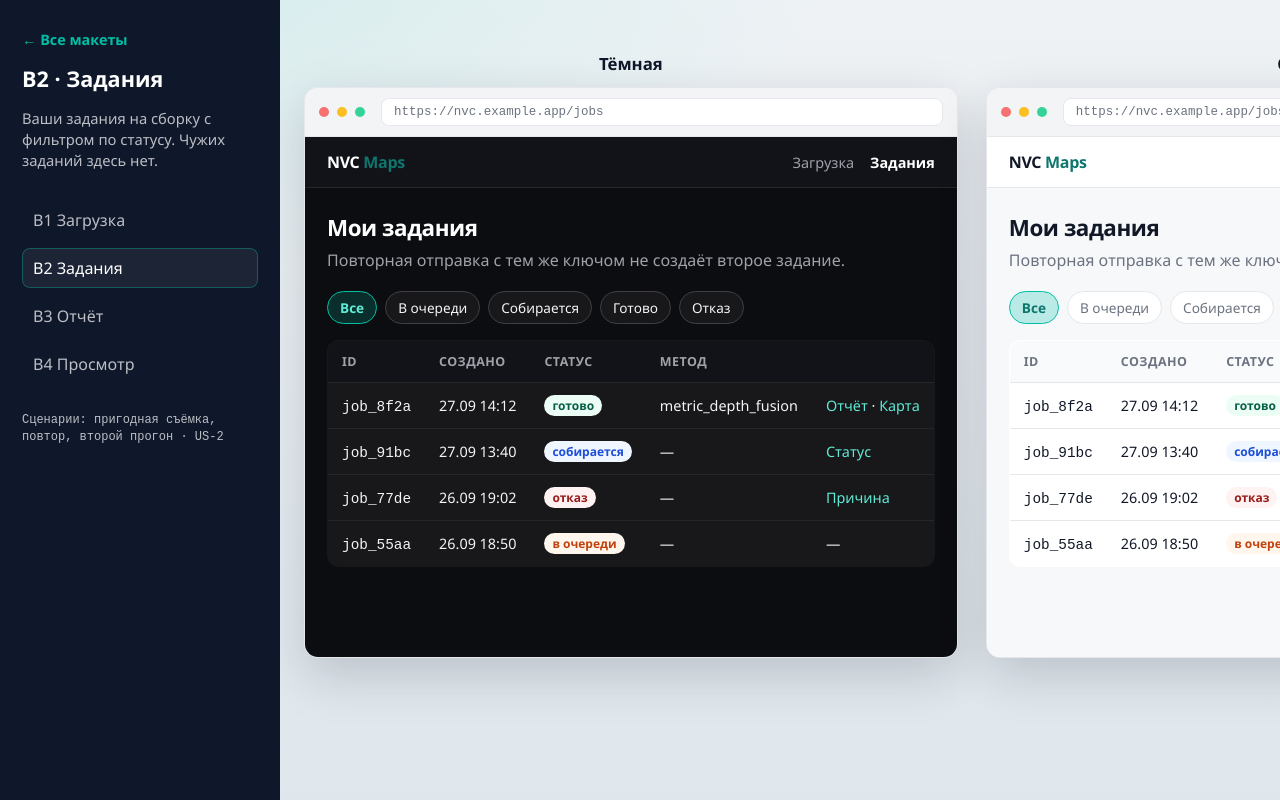
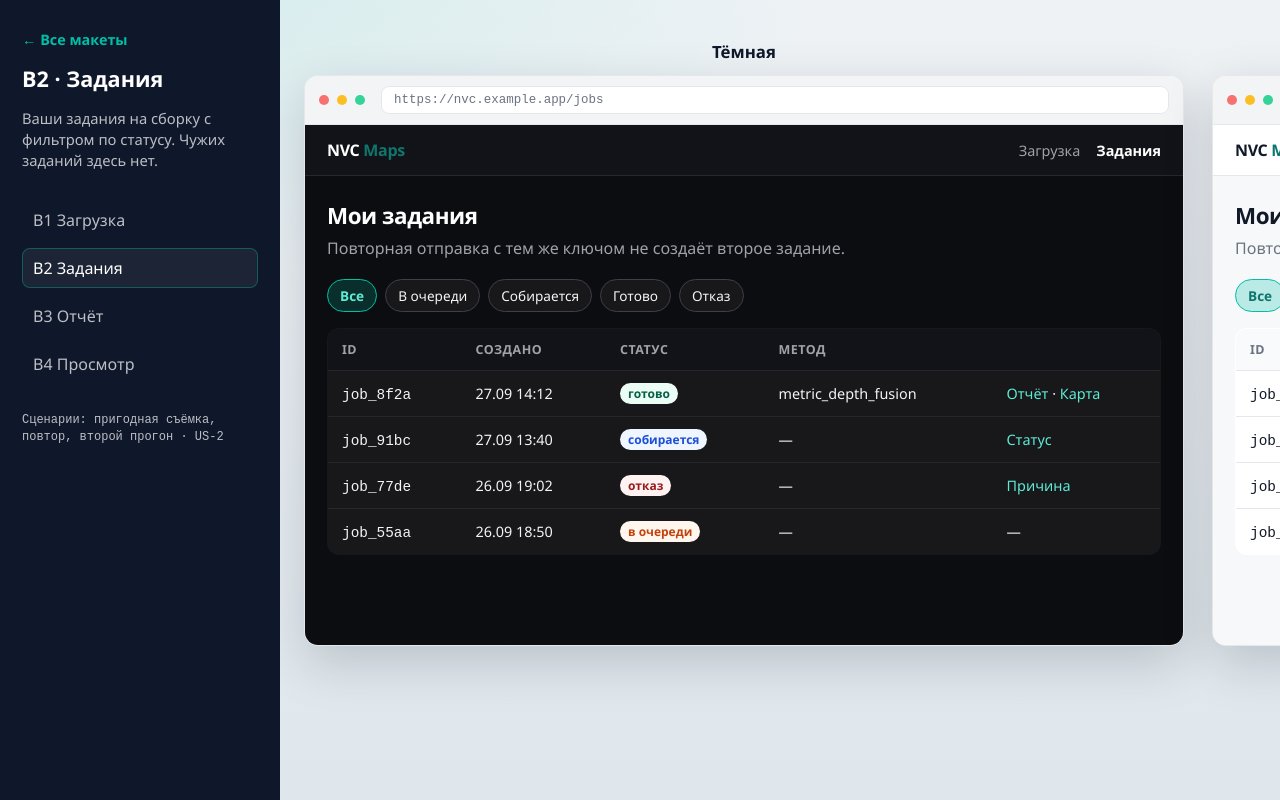
Before and after one commit to KalashnikovKV/nvc-business-analysis, a plain HTML site: page wireframes/b2-jobs.html in a window 1280 px wide. Drawn offline with Linux system fonts and the light colour scheme.

Commit message:
Keep the theme label above its browser window.

```diff
--- a/wireframes/b2-jobs.html
+++ b/wireframes/b2-jobs.html
@@ -4,7 +4,7 @@
   <meta charset="utf-8" />
   <meta name="viewport" content="width=device-width, initial-scale=1" />
   <title>B2 · Список заданий</title>
-  <link rel="stylesheet" href="wireframes.css?v=8" />
+  <link rel="stylesheet" href="wireframes.css?v=9" />
 </head>
 <body class="page">
   <aside class="side">
--- a/wireframes/wireframes.css
+++ b/wireframes/wireframes.css
@@ -87,8 +87,8 @@ button, input, select { font: inherit; }
   flex-direction: row; flex-wrap: nowrap; align-items: flex-start; justify-content: safe center;
   overflow-x: auto;
 }
-.theme-block { display: flex; flex-direction: column; align-items: center; gap: 12px; width: auto; flex: none; }
-.theme-label { margin: 12px 0 0; font-size: 1.05rem; font-weight: 700; color: #0f172a; }
+.theme-block { display: flex; flex-direction: column; align-items: center; gap: 12px; width: max-content; max-width: 100%; flex: none; }
+.theme-label { margin: 0; font-size: 1.05rem; font-weight: 700; color: #0f172a; text-align: center; }
 .pair { display: flex; flex-wrap: nowrap; justify-content: flex-start; gap: 28px; width: auto; }
 .shot { display: flex; flex-direction: column; align-items: center; gap: 10px; margin: 0; }
 .shot figcaption { font-size: 0.95rem; font-weight: 700; color: #0f172a; }
@@ -111,7 +111,8 @@ button, input, select { font: inherit; }
 
 /* Browser frame */
 .browser {
-  width: min(920px, 100%);
+  width: 880px;
+  max-width: 100%;
   border-radius: 14px; overflow: hidden;
   background: #fff; box-shadow: var(--shadow); border: 1px solid var(--line);
 }
```
Also changed, not shown: wireframes/b1-upload.html (+1 -1 lines), wireframes/b3-report.html (+1 -1 lines), wireframes/b4-viewer.html (+1 -1 lines), wireframes/d01-summary.html (+1 -1 lines), wireframes/d02-stakeholders.html (+1 -1 lines), wireframes/d03-personas.html (+1 -1 lines), wireframes/d04-stories.html (+1 -1 lines), wireframes/d05-screens.html (+1 -1 lines), wireframes/d06-nfr.html (+1 -1 lines), wireframes/index.html (+1 -1 lines), wireframes/m1-record.html (+1 -1 lines), wireframes/m2-preflight.html (+1 -1 lines), wireframes/m3-error.html (+1 -1 lines), wireframes/m4-maps.html (+1 -1 lines).
